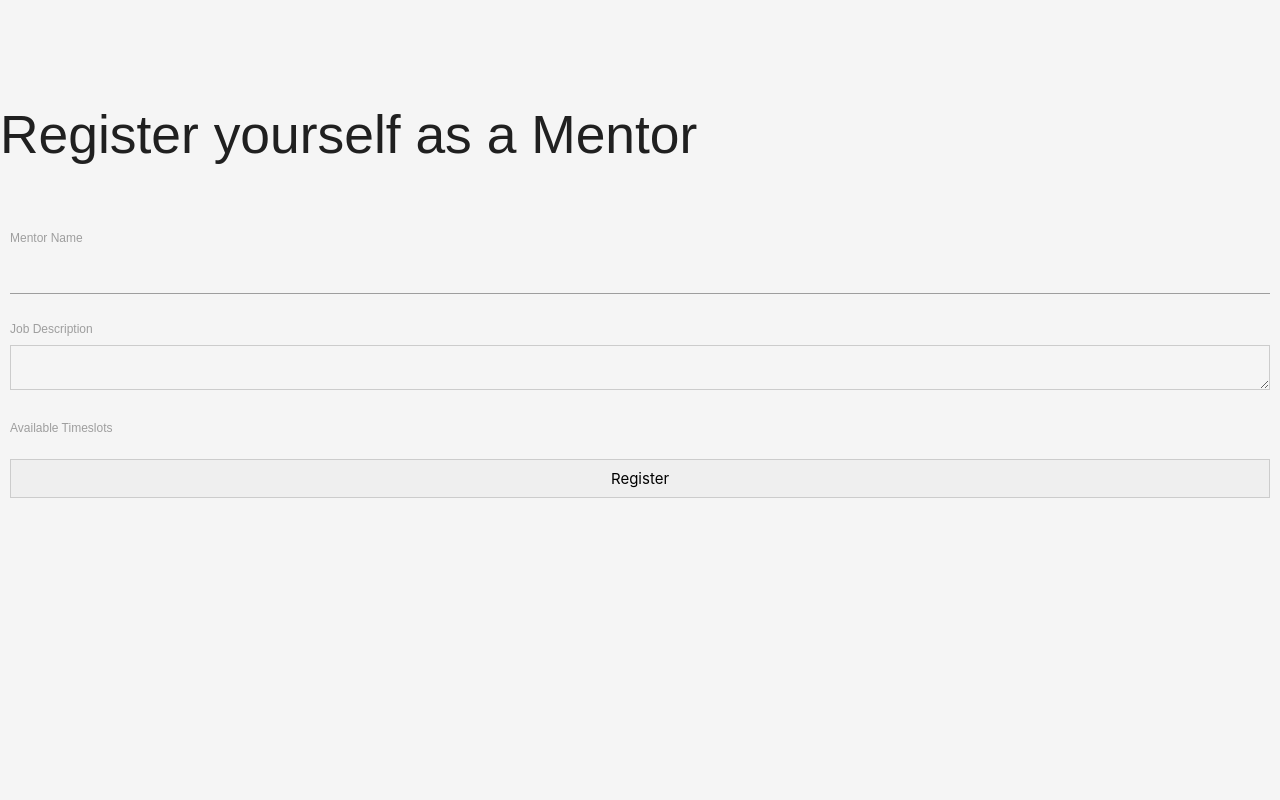
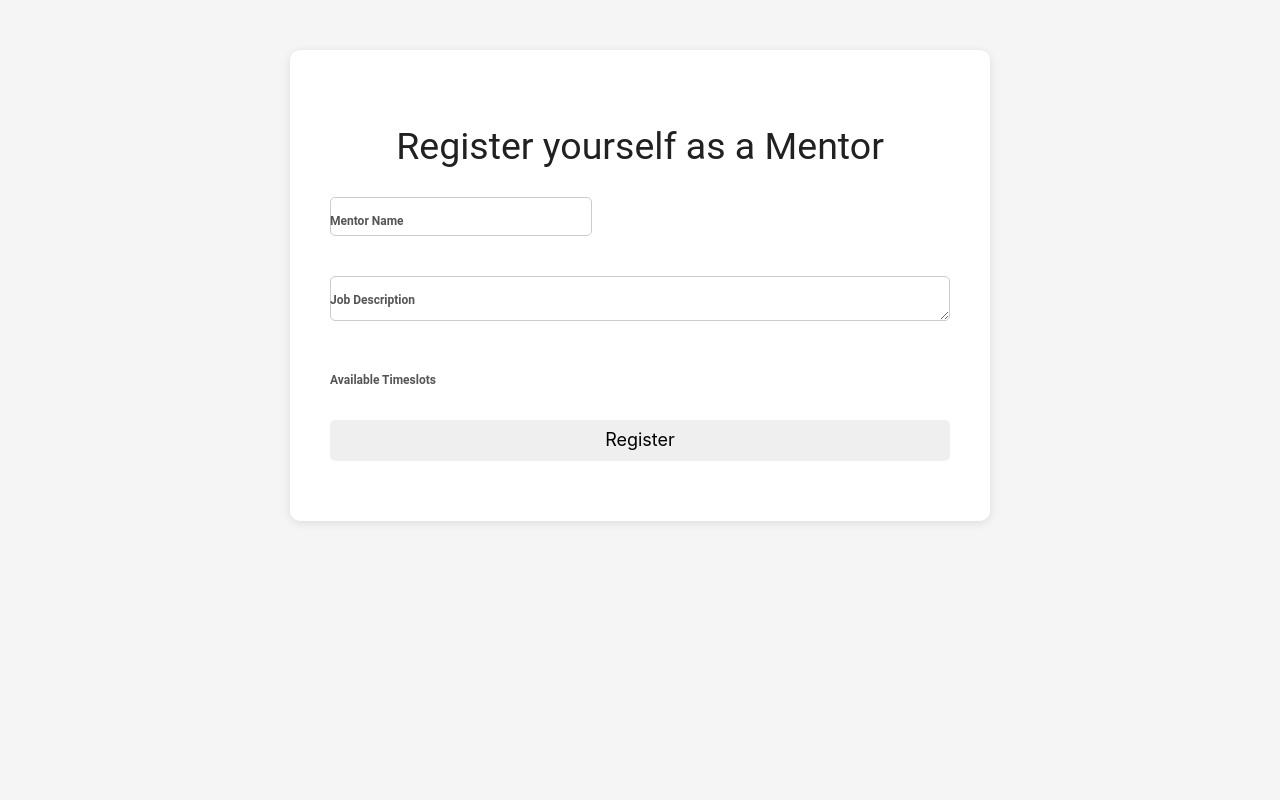
Before and after one commit to PaulKMueller/match_my_mentor, a Flask app: page /mentor_form in a window 1280 px wide. Run offline with Flask 3, Linux system fonts and the light colour scheme; data that the repository does not hold is empty; parts of the project's set-up code (start-up, migrations or seed data) failed here and were passed over.

Commit message:
Improve design

```diff
--- a/src/templates/mentor_form.html
+++ b/src/templates/mentor_form.html
@@ -5,39 +5,98 @@
     <meta charset="UTF-8">
     <meta name="viewport" content="width=device-width, initial-scale=1.0">
     <title>Admin Interface</title>
-    <link rel="stylesheet" href="{{ url_for('static', filename='style.css') }}">
+
+    <!-- Link to Materialize CSS -->
     <link href="https://cdnjs.cloudflare.com/ajax/libs/materialize/1.0.0/css/materialize.min.css" rel="stylesheet">
+
+    <!-- Custom Styles -->
+    <style>
+        body {
+            background-color: #f5f5f5;
+            font-family: 'Roboto', sans-serif;
+        }
+        .container {
+            margin-top: 50px;
+            max-width: 700px;
+            background-color: #ffffff;
+            padding: 40px;
+            border-radius: 10px;
+            box-shadow: 0 2px 10px rgba(0, 0, 0, 0.1);
+        }
+        h2 {
+            font-size: 2.5rem;
+            text-align: center;
+            margin-bottom: 30px;
+        }
+        .input-field {
+            margin-bottom: 20px;
+        }
+        label {
+            font-weight: bold;
+            color: #555;
+        }
+        .checkbox-group {
+            margin-bottom: 30px;
+        }
+        input[type="checkbox"]+span {
+            color: #000;
+            font-size: 1.2rem;
+        }
+        input[type="text"], textarea {
+            margin-bottom: 20px;
+            padding: 10px;
+            border-radius: 5px;
+            border: 1px solid #ccc;
+        }
+        .submit-btn {
+            display: block;
+            width: 100%;
+            padding: 10px;
+            border: none;
+            border-radius: 5px;
+            text-align: center;
+            font-size: 1.2rem;
+            cursor: pointer;
+            transition: background-color 0.3s;
+        }
+        @media (max-width: 600px) {
+            .container {
+                padding: 20px;
+            }
+            h2 {
+                font-size: 2rem;
+            }
+        }
+    </style>
+
     <!-- Favicon code -->
     <link rel="apple-touch-icon" sizes="180x180" href="{{ url_for('static', filename='apple-touch-icon.png') }}">
     <link rel="icon" type="image/png" sizes="32x32" href="{{ url_for('static', filename='favicon-32x32.png') }}">
     <link rel="icon" type="image/png" sizes="16x16" href="{{ url_for('static', filename='favicon-16x16.png') }}">
     <link rel="manifest" href="{{ url_for('static', filename='site.webmanifest') }}">
-
-    <style>
-        .container {
-            margin-top: 30px;
-            max-width: 900px;
-        }
-    </style>
 </head>
 
 <body>
-    <div class="container"></div>
+    <div class="container">
         <h2>Register yourself as a Mentor</h2>
-    <form action="" method="post" class="input-field">
+        <form action="" method="post">
             {{ form.hidden_tag() }}
-        <p>
-            {{ form.name.label }}<br>
-            {{ form.name(size=32) }}
-        </p>
-        <p>
-            {{ form.job_description.label }}<br>
-            {{ form.job_description(rows=4) }}
-        </p>
-        <p>
-            {{ form.timeslots.label }}
-        </p>
+
+            <!-- Mentor Name Input -->
+            <div class="input-field">
+                <label for="name">{{ form.name.label }}</label>
+                {{ form.name(class_="browser-default") }}
+            </div>
+
+            <!-- Job Description Input -->
+            <div class="input-field">
+                <label for="job_description">{{ form.job_description.label }}</label>
+                {{ form.job_description(class_="browser-default", rows=4) }}
+            </div>
+
+            <!-- Timeslots Checkboxes -->
             <div class="checkbox-group">
+                <p><strong>{{ form.timeslots.label }}</strong></p>
                 {% for subfield in form.timeslots %}
                 <p>
                     <label>
@@ -48,10 +107,15 @@
                 </p>
                 {% endfor %}
             </div>
-        <p>{{ form.submit() }}</p>
+
+            <!-- Submit Button -->
+            <div class="input-field">
+                {{ form.submit(class_="submit-btn") }}
+            </div>
         </form>
+    </div>
 
-
+    <!-- Materialize JS -->
     <script src="https://cdnjs.cloudflare.com/ajax/libs/materialize/1.0.0/js/materialize.min.js"></script>
     <script>
         document.addEventListener('DOMContentLoaded', function () {
```
Also changed, not shown: src/templates/mentee_form.html (+15 -1 lines). Lines whose indentation alone changed are shown as unchanged.
